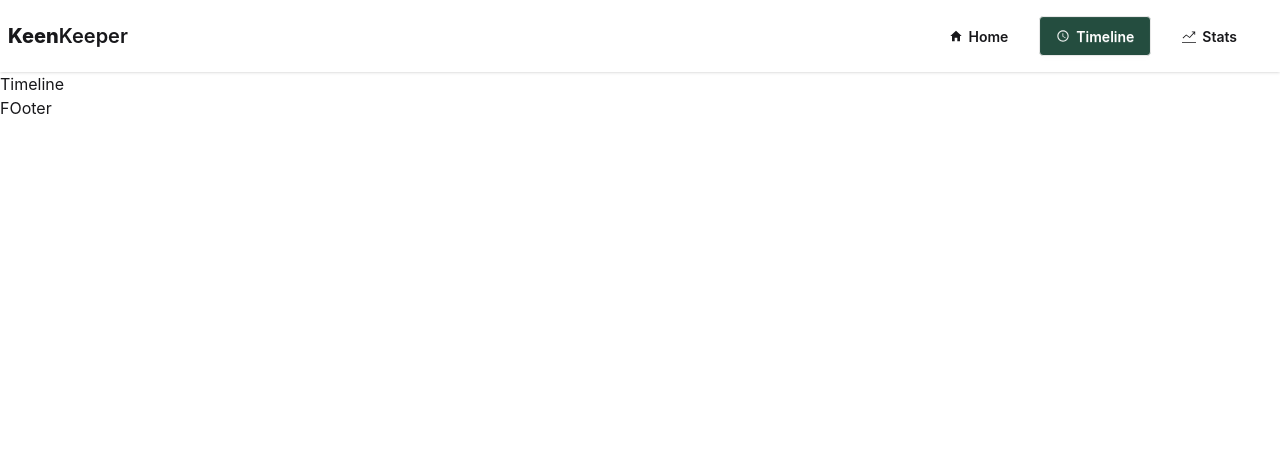
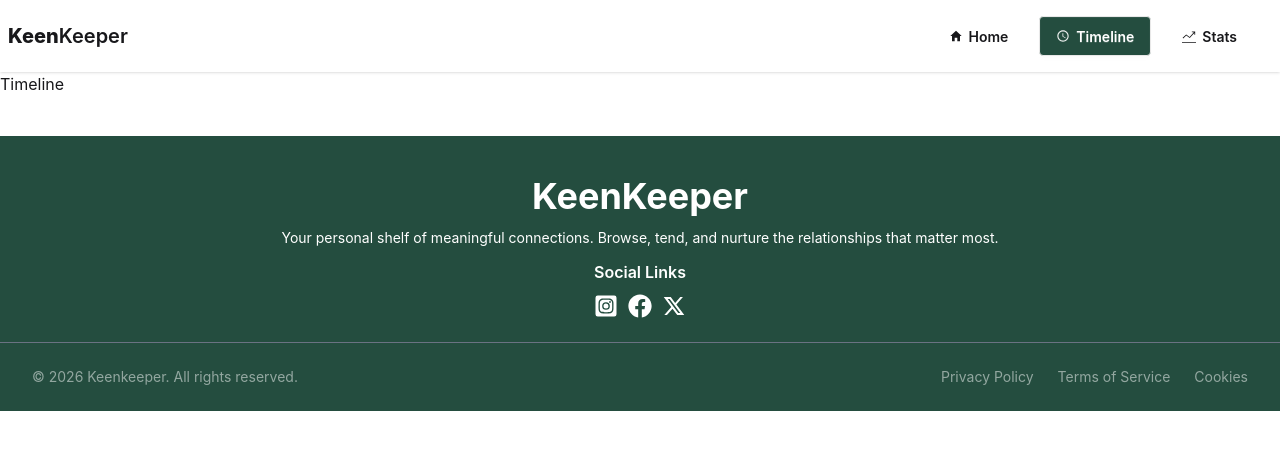
Before and after one commit to akashsarker99/keen-keeper-project, a React (Vite) app: page /timeline in a window 1280 px wide. Shown: the top 450 px of the page. Built offline with nearby package versions, Linux system fonts and the light colour scheme.

Commit message:
footer section created

```diff
--- a/src/components/shared/footer/Footer.jsx
+++ b/src/components/shared/footer/Footer.jsx
@@ -1,9 +1,34 @@
 import React from 'react';
+import { FaFacebook, FaInstagramSquare } from 'react-icons/fa';
+import { FaSquareInstagram } from 'react-icons/fa6';
+import { RiTwitterXLine } from 'react-icons/ri';
 
 const Footer = () => {
     return (
-        <div>
-            FOoter
+        <div className='bg-[#244D3F] mt-10'>
+            <footer className='text-center pt-10 space-y-3'>
+                <h1 className='text-2xl md:text-4xl font-bold text-white'>KeenKeeper</h1>
+                <p className='text-white text-sm md:text-md'>Your personal shelf of meaningful connections. Browse, tend, and nurture the relationships that matter most.</p>
+
+                <div className='text-center'>
+                    <h2 className='text-white mb-2.5 font-semibold'>Social Links</h2>
+                    <div className='flex gap-2.5 justify-center'>
+                       <span className='text-white text-2xl'><FaInstagramSquare /></span>
+                       <span className='text-white text-2xl'><FaFacebook /></span>
+                       <span className='text-white text-2xl'> <RiTwitterXLine /></span>
+
+
+                    </div>
+                <div className='border-t border-gray-500 mt-6 py-6 px-8 container mx-auto flex flex-col md:flex-row items-center gap-3 md:justify-between'>
+                    <p className='text-white text-sm opacity-50'>&copy; 2026 Keenkeeper. All rights reserved.</p>
+                    <div className='flex gap-6'>
+                     <p className='text-white text-sm opacity-50'>Privacy Policy</p>
+                     <p className='text-white text-sm opacity-50'>Terms of Service</p>
+                     <p className='text-white text-sm opacity-50'>Cookies</p>
+                    </div>
+               </div>
+                </div>
+            </footer>
         </div>
     );
 };
```
